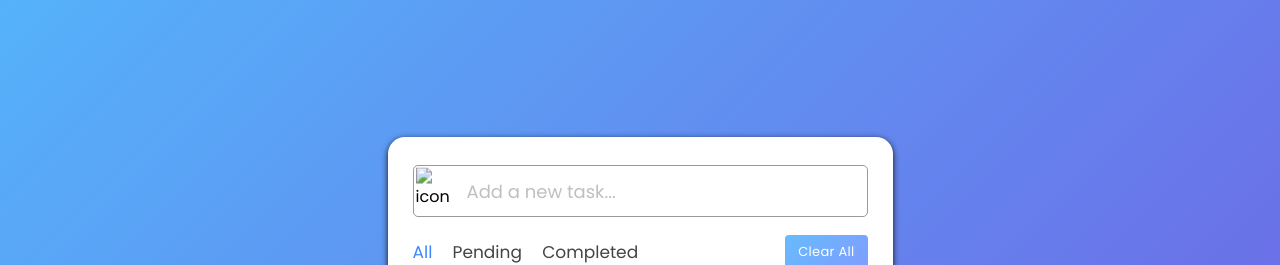
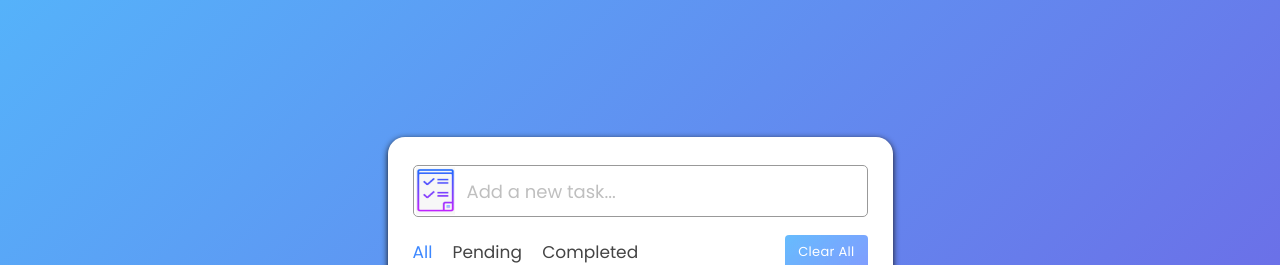
Before and after one commit to x-imayank/To-do-list, a plain HTML site: page index.html in a window 1280 px wide. Shown: the top 265 px of the page. Drawn offline with nearby package versions, Linux system fonts and the light colour scheme.

Commit message:
Update index.html

```diff
--- a/index.html
+++ b/index.html
@@ -13,7 +13,7 @@
 <body>
     <div class="box">
         <div class="task-input">
-            <img src="/TO do list/164-1649299_do-todo-list-icon-hd-png-download.png" alt="icon" class="logo">
+            <img src="/164-1649299_do-todo-list-icon-hd-png-download.png" alt="icon" class="logo">
             <input type="text" placeholder="Add a new task..." required>
         </div>
         <div class="controls">
```
